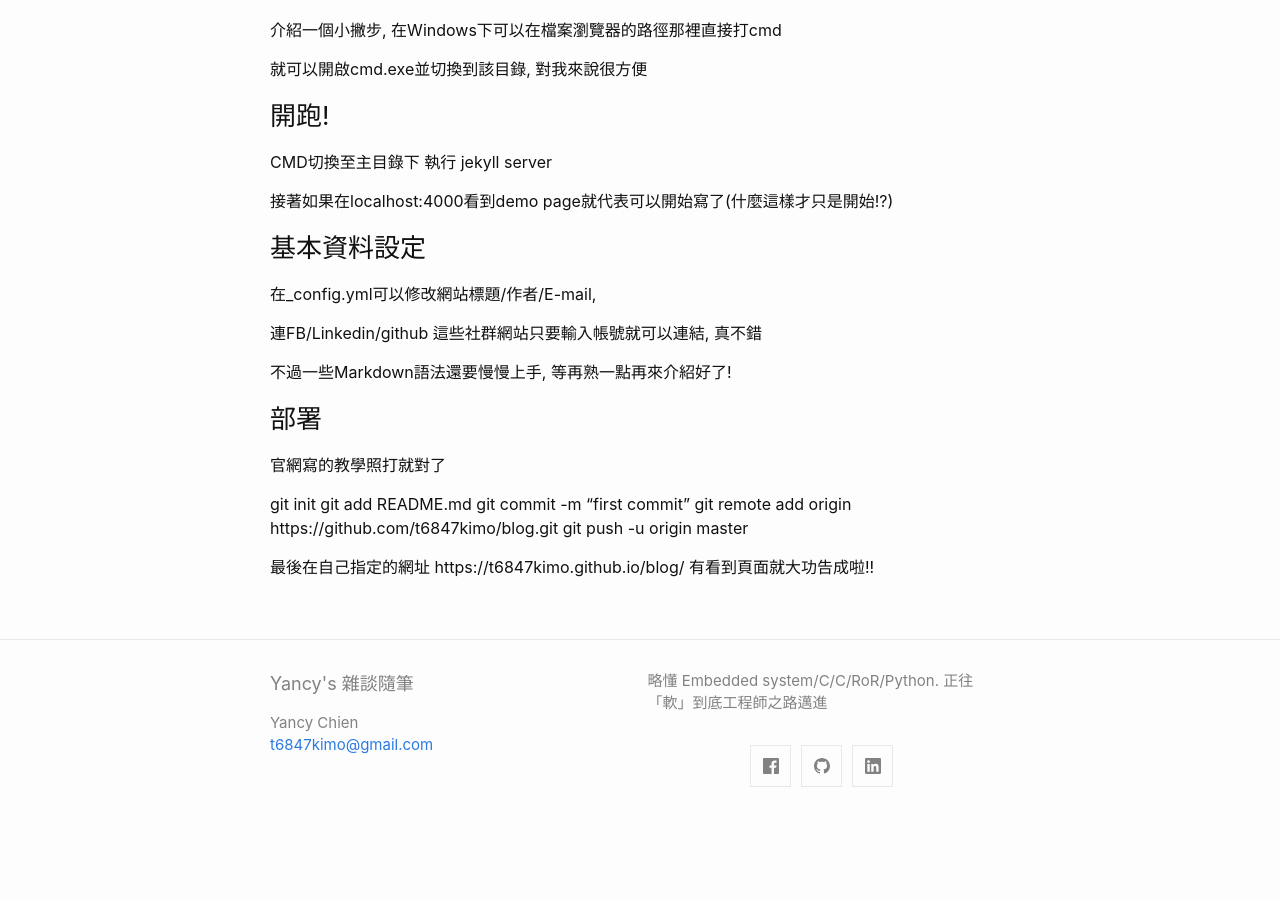
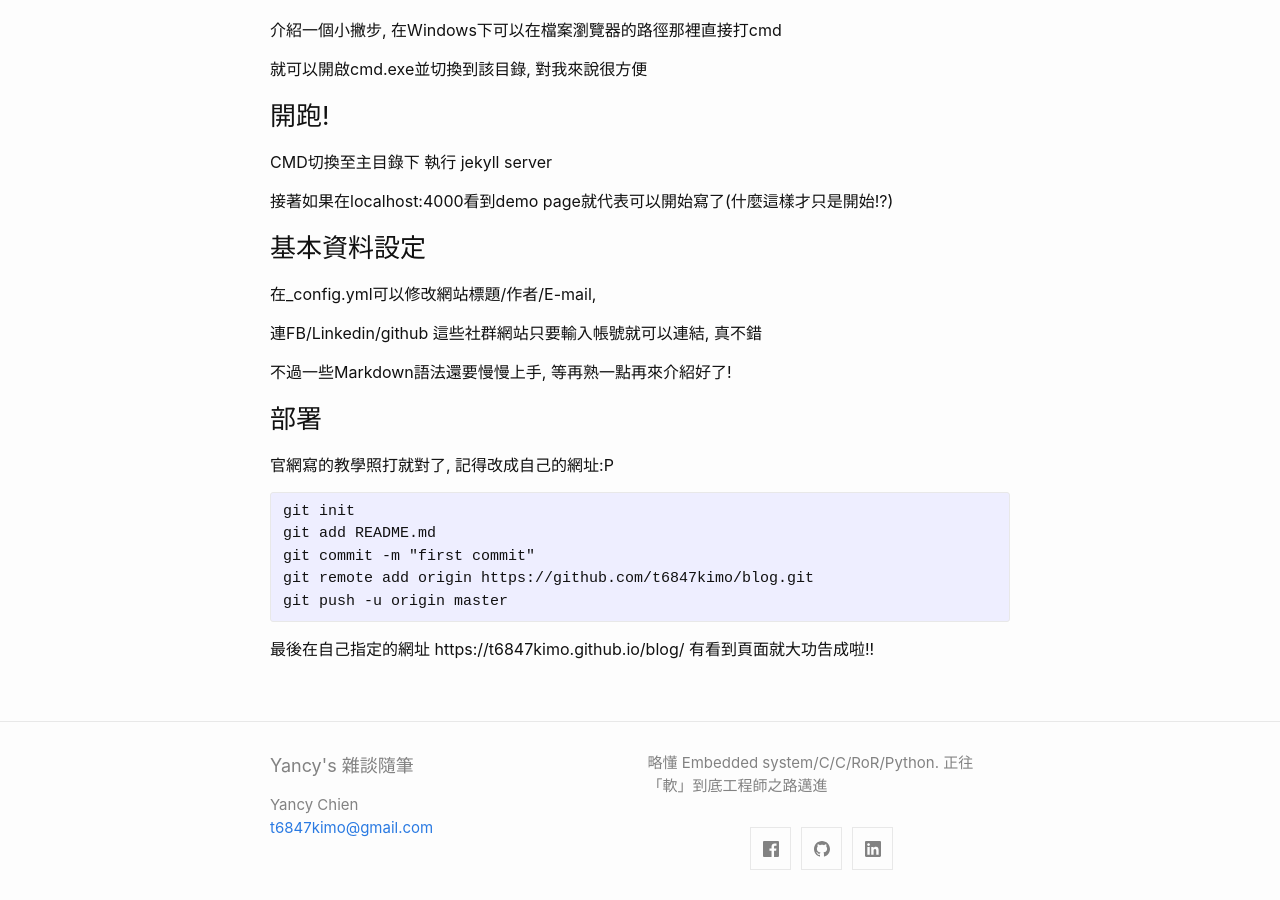
Before and after one commit to t6847kimo/blog, a Jekyll site: the page built from _posts/2019-01-25-Hello Jekyll 2019.md, in a window 1280 px wide and 900 px high, scrolled down 1235 px. Built offline with Jekyll 4.4.1, drawn with Linux system fonts in a browser that asks for light colours; before the commit the page ends 2052 px from its top, so only the background shows below that.

Commit message:
Update 2019-01-25-Hello Jekyll 2019.md

```diff
--- a/_posts/2019-01-25-Hello Jekyll 2019.md
+++ b/_posts/2019-01-25-Hello Jekyll 2019.md
@@ -69,13 +69,15 @@ CMD切換至主目錄下 執行 jekyll server
 不過一些Markdown語法還要慢慢上手, 等再熟一點再來介紹好了!
 
 ### 部署
-官網寫的教學照打就對了
+官網寫的教學照打就對了, 記得改成自己的網址:P
 
+{% highlight git %}
 git init
 git add README.md
 git commit -m "first commit"
 git remote add origin https://github.com/t6847kimo/blog.git
 git push -u origin master
+{% endhighlight %}
 
 最後在自己指定的網址 https://t6847kimo.github.io/blog/ 有看到頁面就大功告成啦!!
 
```
